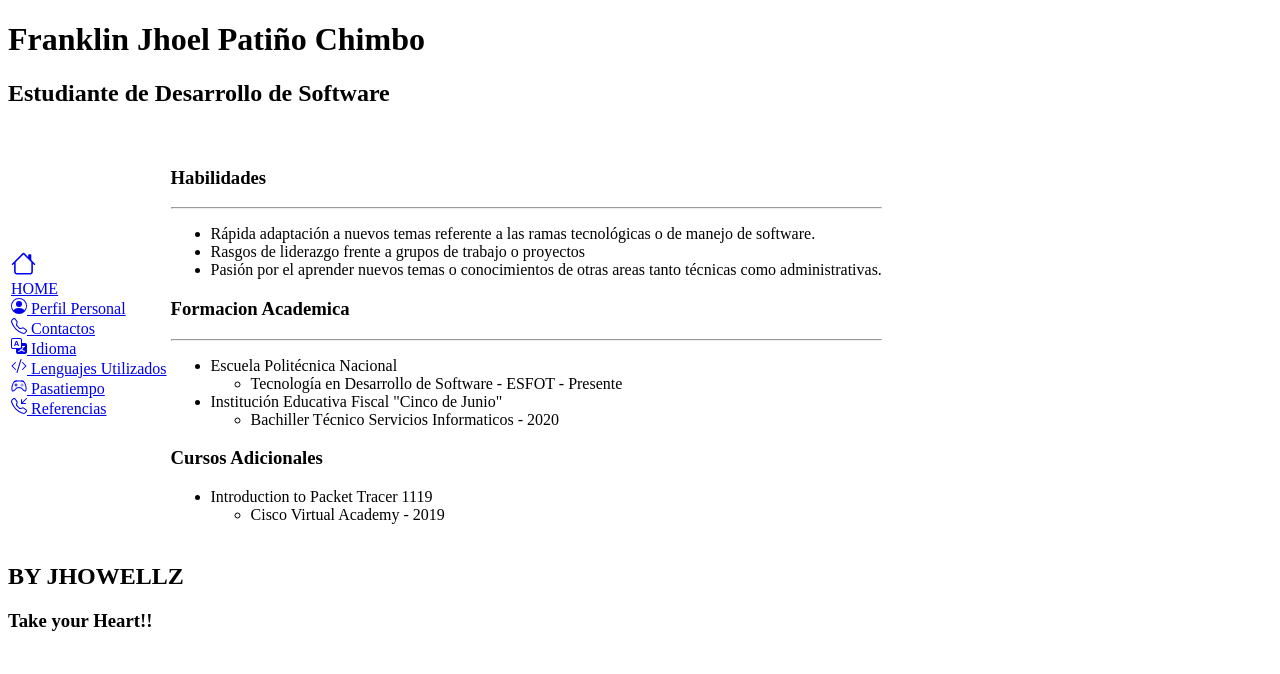
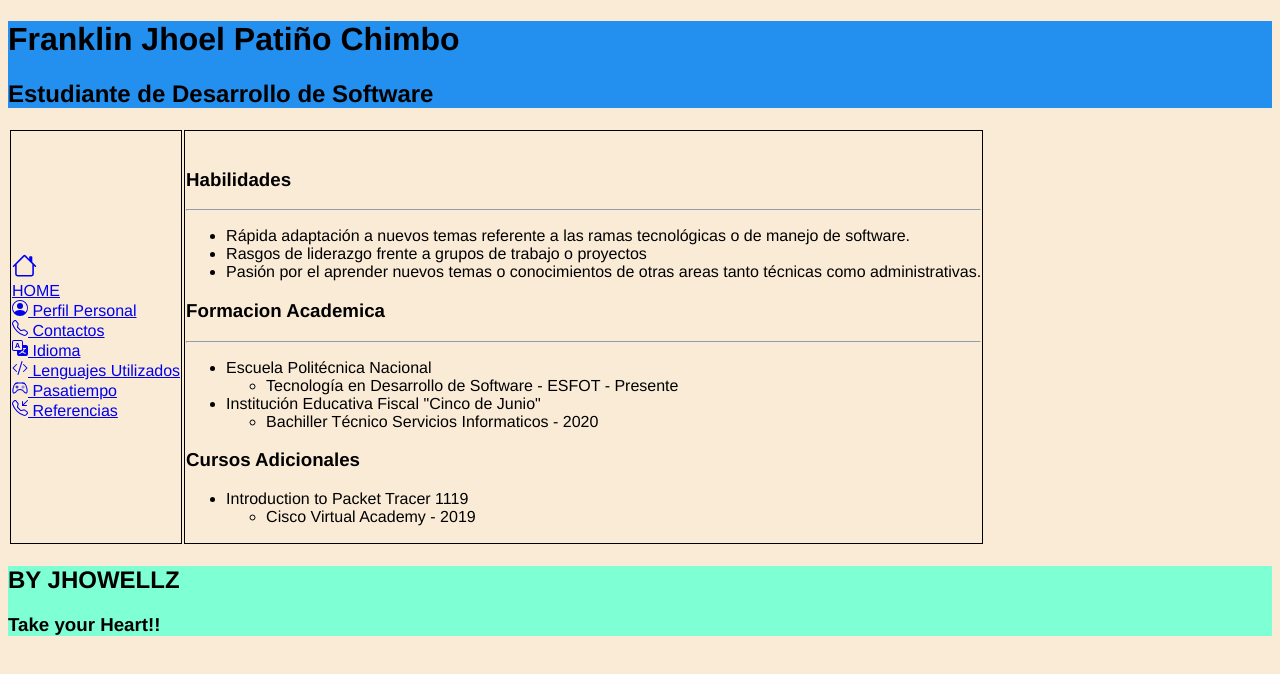
Before and after one commit to FranklinJPC/Laboratorio6, a plain HTML site: page Ejercicios 2/Portafolio/index.html in a window 1280 px wide. Drawn offline with Linux system fonts and the light colour scheme.

Commit message:
Con estilos

```diff
--- a/Ejercicios 2/Portafolio/index.html
+++ b/Ejercicios 2/Portafolio/index.html
@@ -4,6 +4,7 @@
     <meta charset="UTF-8">
     <meta http-equiv="X-UA-Compatible" content="IE=edge">
     <meta name="viewport" content="width=device-width, initial-scale=1.0">
+    <link rel="stylesheet" href="style.css">
     <title>Document</title>
 </head>
 <body>
@@ -13,7 +14,7 @@
     </header>
     <main>
         <table>
-            <td>
+            <td id="filaLinks">
                 <div>
                     <a href="index.html">
                         <svg xmlns="http://www.w3.org/2000/svg" width="25" height="25" fill="currentColor" class="bi bi-house" viewBox="0 0 16 16">
@@ -128,7 +129,7 @@
         </table>
     </main>
     <footer>
-        <div>
+        <div class="pie">
             <h2>BY JHOWELLZ</h2>
             <h3>Take your Heart!!</h3>
         </div>
--- /dev/null
+++ b/Ejercicios 2/Portafolio/style.css
@@ -0,0 +1,15 @@
+*{
+    font-family: 'Franklin Gothic Medium', 'Arial Narrow', Arial, sans-serif;
+}
+body{
+    background-color: antiquewhite;
+}
+header{
+    background-color: #238FEF;
+}
+footer{
+    background-color: aquamarine;
+}
+table td{
+    border: 1px solid
+}
```
